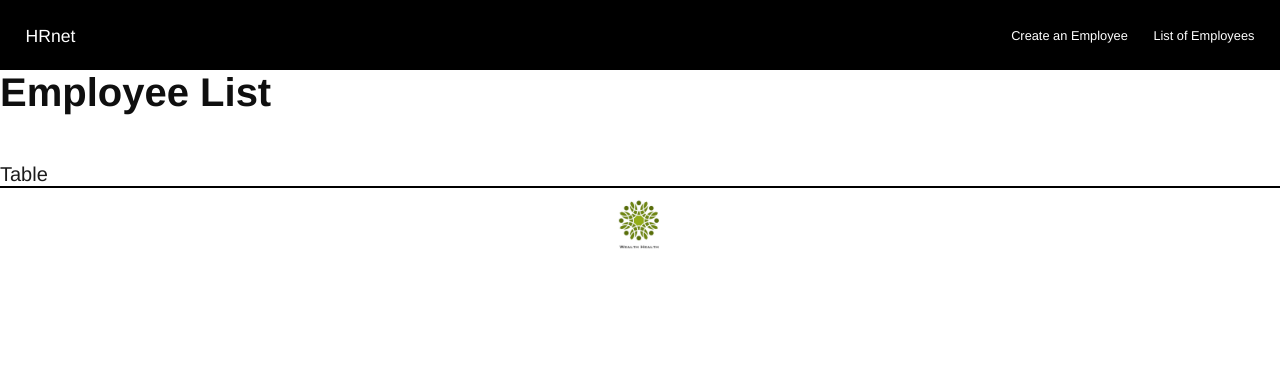
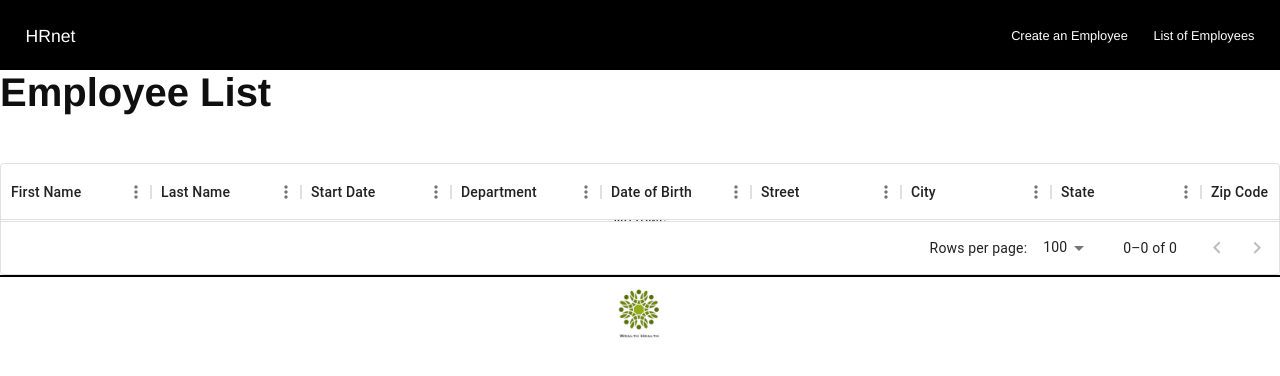
Before and after one commit to TheoCourtin/hrenet, a React (Create React App) app: page /list-employee in a window 1280 px wide. Shown: the top 376 px of the page. Built offline with nearby package versions, Linux system fonts and the light colour scheme.

Commit message:
Installation de data-grid + création du tableau des employées

```diff
--- a/package.json
+++ b/package.json
@@ -6,6 +6,7 @@
     "@emotion/react": "^11.11.1",
     "@emotion/styled": "^11.11.0",
     "@mui/material": "^5.14.20",
+    "@mui/x-data-grid": "^6.18.3",
     "@testing-library/jest-dom": "^5.17.0",
     "@testing-library/react": "^13.4.0",
     "@testing-library/user-event": "^13.5.0",
--- a/src/components/table.js
+++ b/src/components/table.js
@@ -1,8 +1,32 @@
 import React from "react";
+import { DataGrid } from "@mui/x-data-grid";
 
 const Table = () =>
 {
-    return <div>Table</div>;
+    const employees =[];
+    const rows = [...employees];
+
+    const columns = [
+        { field: "firstName", headerName: "First Name", width: 150 },
+        { field: "lastName", headerName: "Last Name", width: 150 },
+        { field: "startDate", headerName: "Start Date", width: 150 },
+        { field: "department", headerName: "Department", width: 150 },
+        { field: "dateOfBirth", headerName: "Date of Birth", width: 150 },
+        { field: "street", headerName: "Street", width: 150 },
+        { field: "city", headerName: "City", width: 150 },
+        { field: "state", headerName: "State", width: 150 },
+        { field: "zipCode", headerName: "Zip Code", width: 150 },
+    ];
+
+    return (
+        <DataGrid
+          getRowId={(row) => row.lastName}
+          rows={rows}
+          columns={columns}
+          pageSize={5}
+          rowsPerPageOptions={[10, 25, 50, 100]}
+        />
+      );
 };
 
 export default Table;
```
Also changed, not shown: 1 other file (tests, documents, lock files or other folders).
